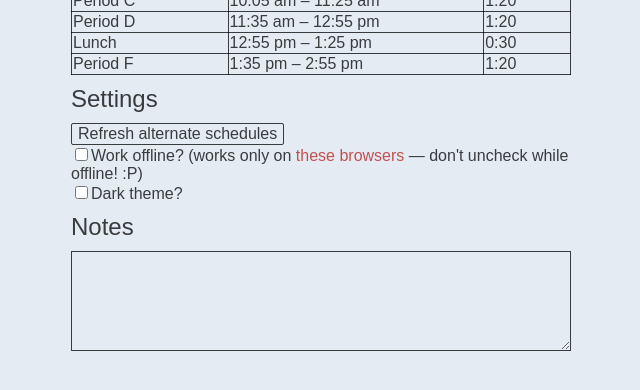
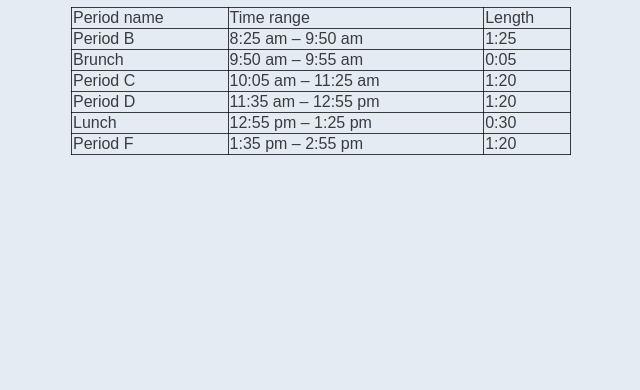
Before and after one commit to PooleHenry/ugwa0, a plain HTML site: page index.html in a window 1280 px wide. Shown: the part 218-608 px from the top of the page, without its empty margins (319-959 px from the left). Drawn offline with Linux system fonts and the light colour scheme; no server answers; a script that the page names is missing.

Commit message:
commented out some features

```diff
--- a/index.html
+++ b/index.html
@@ -41,7 +41,7 @@
       <button type="button" id="dateselectcancel">Cancel</button>
     </div>
     <div id="schedule"></div>
-    <div id="settings">
+   <!-- <div id="settings">
       <h2>Settings</h2>
       <p><button type="button" id="refreshalts">Refresh alternate schedules</button></p>
       <p><input type="checkbox" name="offline" id="offline"><label for="offline">Work offline? (works only on <a href="https://caniuse.com/#feat=serviceworkers">these browsers</a> &mdash; don't uncheck while offline! :P)</label></p>
@@ -49,7 +49,7 @@
     </div>
     <div id="notes">
       <h2>Notes</h2>
-      <textarea id="notesinput"></textarea>
+      <textarea id="notesinput"></textarea> -->
     </div>
   </body>
 </html>
```
